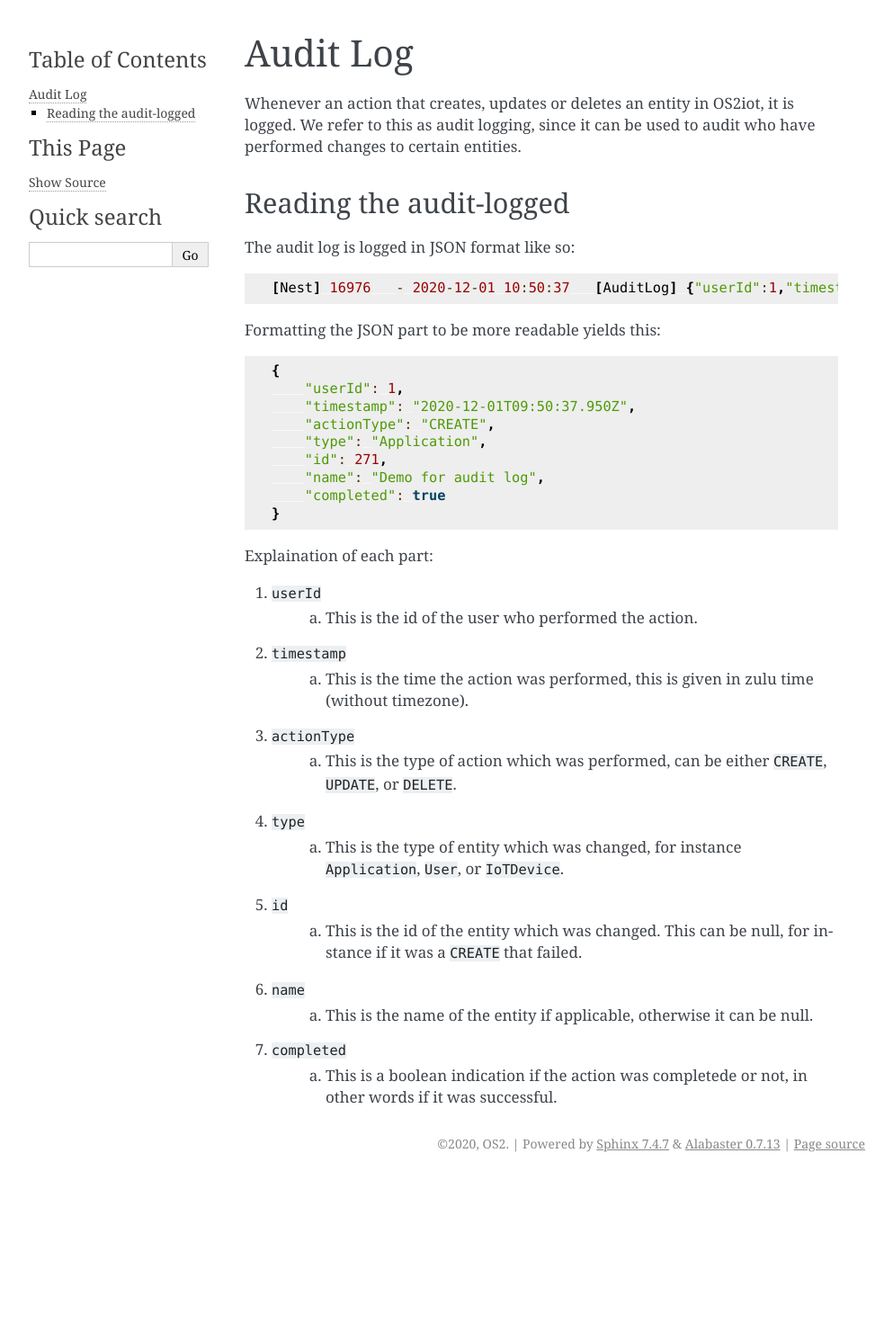
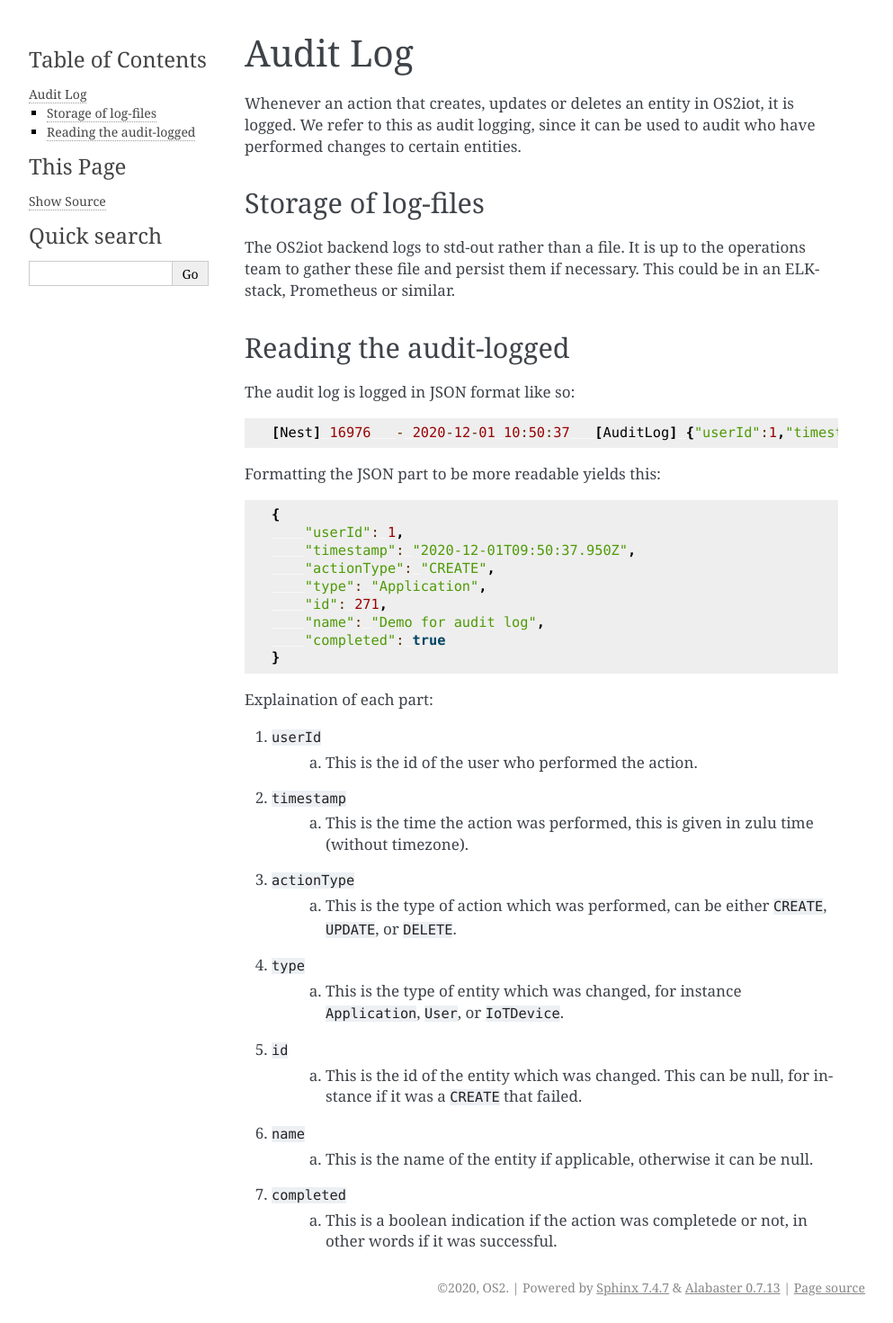
Before and after one commit to OS2iot/OS2iot-docs, a Sphinx documentation site: the page built from source/audit-log/audit-log.rst, in a window 1280 px wide. Shown: the whole page at 90% size, without its empty margins (148-1141 px from the left). Built offline with Sphinx 7.4.7, drawn with Linux system fonts in a browser that asks for light colours; before the commit the page ends 1311 px from its top, so only the background shows below that.

Commit message:
IOT-1106: Auditlog gathering

```diff
--- a/source/audit-log/audit-log.rst
+++ b/source/audit-log/audit-log.rst
@@ -3,6 +3,13 @@
 
 Whenever an action that creates, updates or deletes an entity in OS2iot, it is logged.
 We refer to this as audit logging, since it can be used to audit who have performed changes to certain entities.
+
+Storage of log-files
+--------------------
+The OS2iot backend logs to std-out rather than a file.
+It is up to the operations team to gather these file and persist them if necessary.
+This could be in an ELK-stack, Prometheus or similar.
+
 
 Reading the audit-logged
 ------------------------
```
